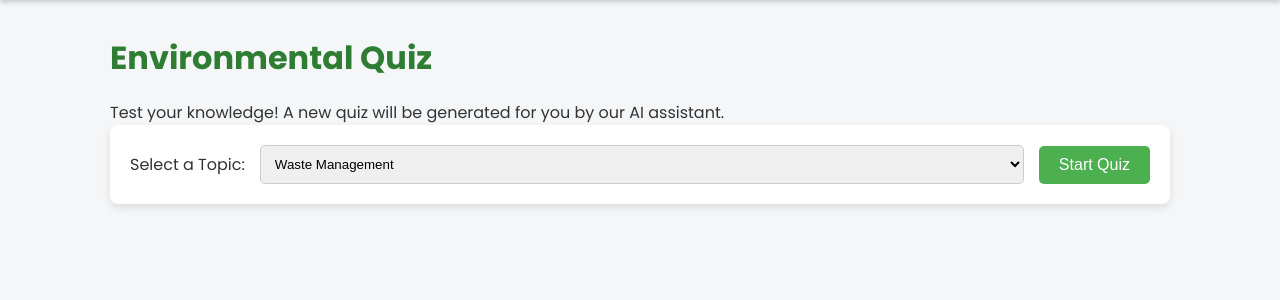
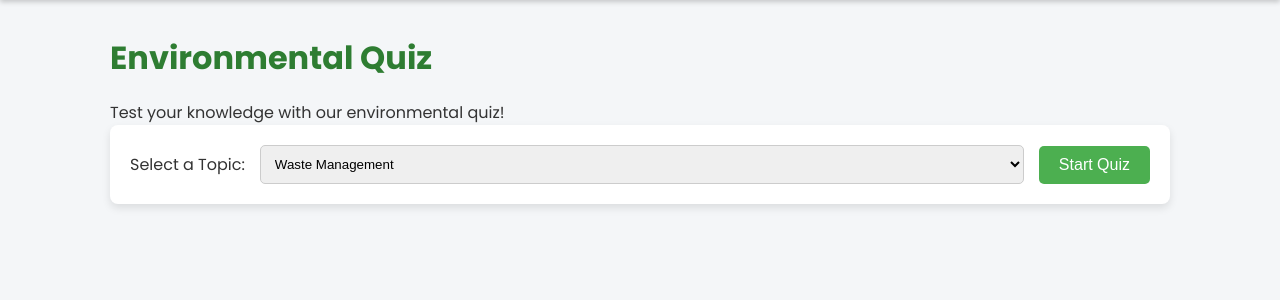
Before and after one commit to veerakarthick235/Eco-Champs, a Flask app: page /quiz in a window 1280 px wide. Shown: the part 70-370 px from the top of the page. Run offline with Flask 3, Linux system fonts and the light colour scheme; the visitor is signed in with stand-in values (Sample User, id 1).

Commit message:
Revise quiz HTML structure and content
Updated the quiz introduction text and improved the layout.

```diff
--- a/templates/quiz.html
+++ b/templates/quiz.html
@@ -1,7 +1,7 @@
 {% extends "layout.html" %}
 {% block content %}
 <h1>Environmental Quiz</h1>
-<p>Test your knowledge! A new quiz will be generated for you by our AI assistant.</p>
+<p>Test your knowledge with our environmental quiz!</p>
 
 <div id="quiz-setup">
     <label for="quiz-topic">Select a Topic:</label>
```
